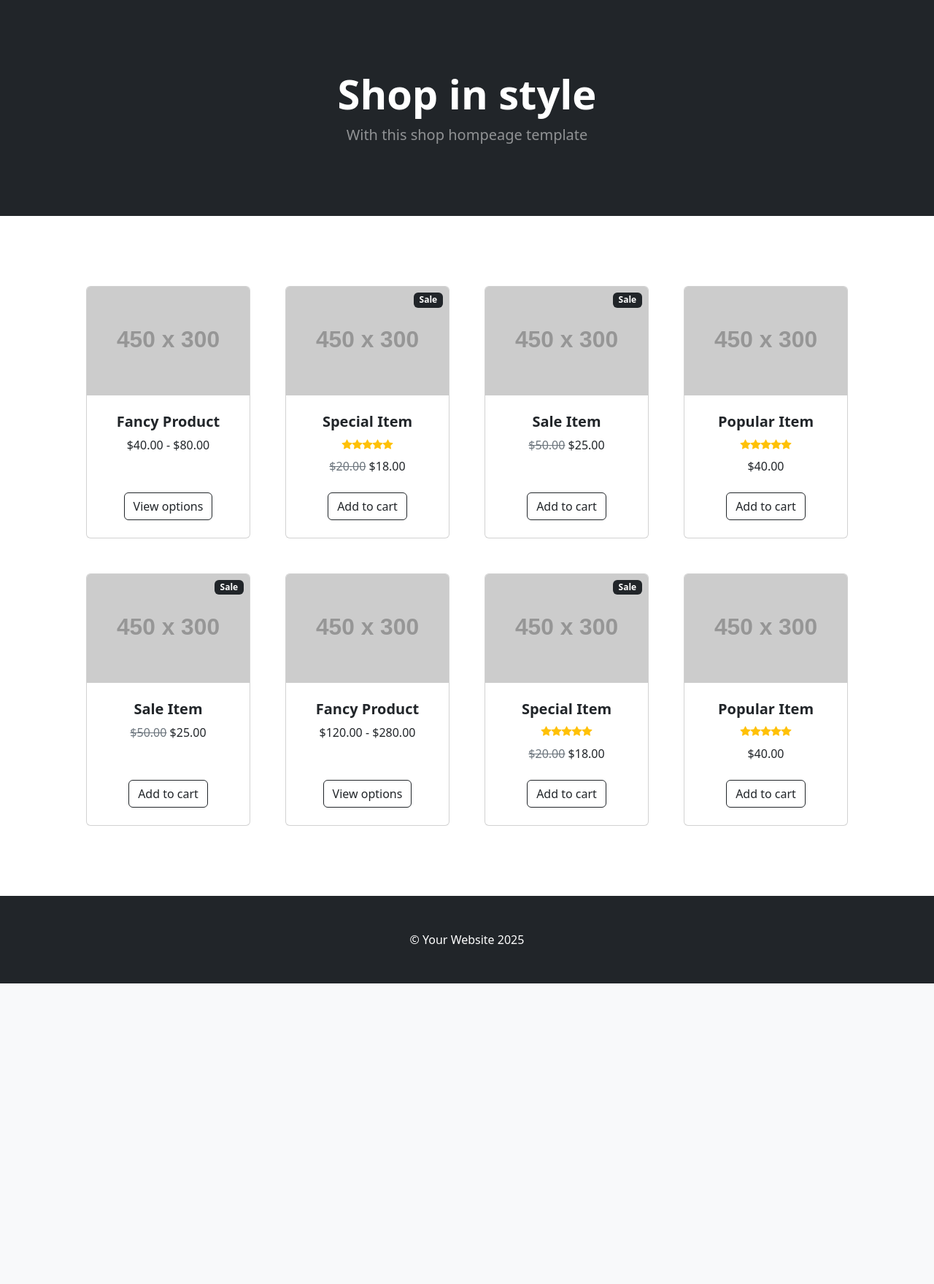
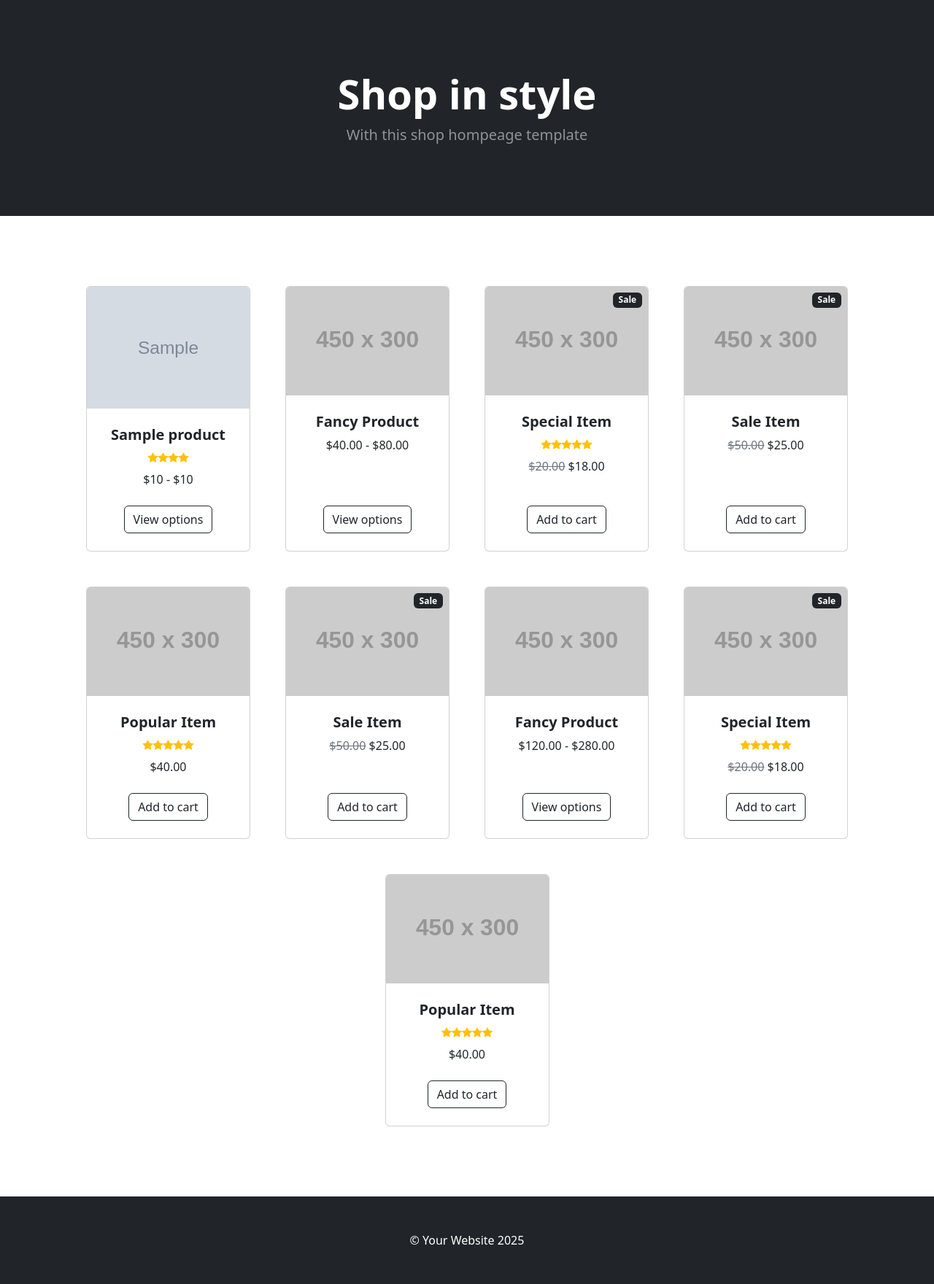
Before and after one commit to EFP-DEV/1-X75-A-Atelier-CMS, a PHP site: page / in a window 1280 px wide. Shown: the part 57-1817 px from the top of the page at 73% size. Before the commit the page ends 1405 px from the top, so only its background shows below. Run offline with PHP 8.4, Linux system fonts and the light colour scheme; tables that the repository leaves empty or names only in its code hold one stand-in row (values such as "Sample post"); grey boxes marked "Sample" are stand-in pictures; grey boxes labelled with a size stand in for pictures from a placeholder-image service; some libraries are stand-ins or nearby versions.

Commit message:
Add product catalog display and database connection

```diff
--- a/_partials/catalog.php
+++ b/_partials/catalog.php
@@ -1,5 +1,47 @@
 <div class="container px-4 px-lg-5 mt-5">
     <div class="row gx-4 gx-lg-5 row-cols-2 row-cols-md-3 row-cols-xl-4 justify-content-center">
+        <?php
+        require_once 'config/db.php';
+
+        $stmt = $pdo->query('SELECT * FROM products');
+        while ($product = $stmt->fetch()) {
+        ?>
+            <div class="col mb-5">
+                <div class="card h-100">
+                    <!-- Product image-->
+                    <img class="card-img-top" src="<?= $product['image']; ?>" alt="..." />
+                    <!-- Product details-->
+                    <div class="card-body p-4">
+                        <div class="text-center">
+                            <!-- Product name-->
+                            <h5 class="fw-bolder"><?php echo $product['name']; ?></h5>
+                            <?php
+                            if (!empty($product['rating'])) {
+                            ?>
+                                <div class="d-flex justify-content-center small text-warning mb-2">
+                                    <?php
+                                    for($i = 0; $i< $product['rating']; ++$i){
+                                        echo '<div class="bi-star-fill"></div>';
+                                    }
+                                    ?>
+
+                                </div>
+                            <?php
+                            }
+                            ?>
+                            <!-- Product price-->
+                            $<?php echo $product['price_min']; ?> - $<?php echo $product['price_max']; ?>
+                        </div>
+                    </div>
+                    <!-- Product actions-->
+                    <div class="card-footer p-4 pt-0 border-top-0 bg-transparent">
+                        <div class="text-center"><a class="btn btn-outline-dark mt-auto" href="#">View options</a></div>
+                    </div>
+                </div>
+            </div>
+        <?php
+        }
+        ?>
         <div class="col mb-5">
             <div class="card h-100">
                 <!-- Product image-->
--- /dev/null
+++ b/config/db.php
@@ -0,0 +1,16 @@
+<?php
+
+$host = 'localhost';
+$db   = 'sandbox';
+$user = 'sandbox';
+$pass = 'sandbox';
+$charset = 'utf8mb4';
+
+$dsn = "mysql:host=$host;dbname=$db;charset=$charset";
+$options = [
+    PDO::ATTR_ERRMODE            => PDO::ERRMODE_EXCEPTION,
+    PDO::ATTR_DEFAULT_FETCH_MODE => PDO::FETCH_ASSOC,
+    PDO::ATTR_EMULATE_PREPARES   => false
+];
+
+$pdo = new PDO($dsn, $user, $pass, $options);
```
